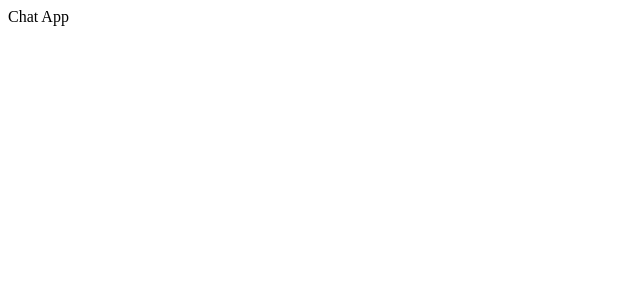
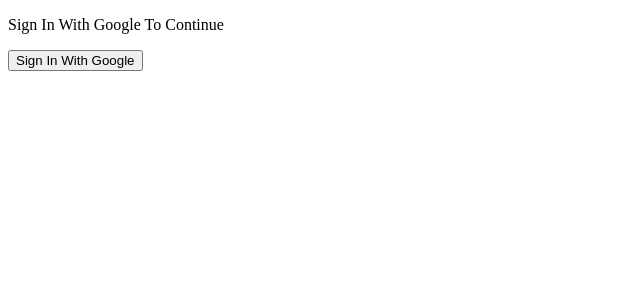
Before and after one commit to umutertakus/chat-app, a React (Create React App) app: page / in a window 1280 px wide. Shown: the top 300 px of the page, without its empty margins (0-640 px from the left). Built offline with nearby package versions, Linux system fonts and the light colour scheme; no server answers.

Commit message:
Create Auth component

```diff
--- a/src/App.js
+++ b/src/App.js
@@ -1,7 +1,15 @@
+import { useState } from "react";
+import Auth from "./components/Auth";
+import Cookies from "universal-cookie";
+
+const cookies = new Cookies();
+
 function App() {
+  const [isAuth, setIsAuth] = useState(cookies.get("auth-token"));
+
   return (
     <div className="App">
-      Chat App
+      <Auth />
     </div>
   );
 }
--- /dev/null
+++ b/src/components/Auth.js
@@ -0,0 +1,25 @@
+import { auth, provider } from "../firebase-config";
+import { signInWithPopup } from "firebase/auth";
+import Cookies from "universal-cookie";
+
+const cookies = new Cookies();
+
+const Auth = () => {
+  const signInWithGoogle = async () => {
+    try {
+      const response = await signInWithPopup(auth, provider);
+      cookies.set("auth-token", response.user.refreshToken);
+    } catch (error) {
+      console.error(error);
+    }
+  };
+
+  return (
+    <div className="auth">
+      <p>Sign In With Google To Continue</p>
+      <button onClick={signInWithGoogle}>Sign In With Google</button>
+    </div>
+  );
+};
+
+export default Auth;
```
